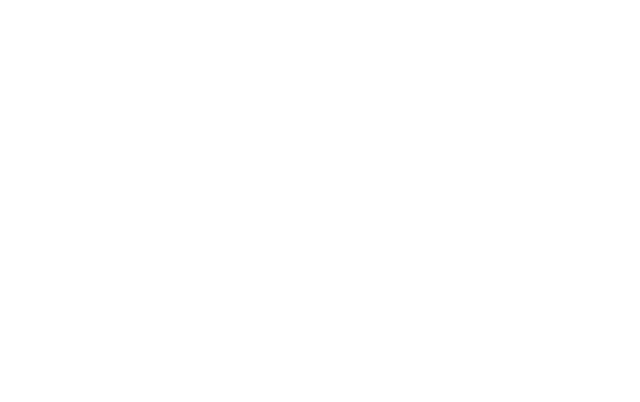
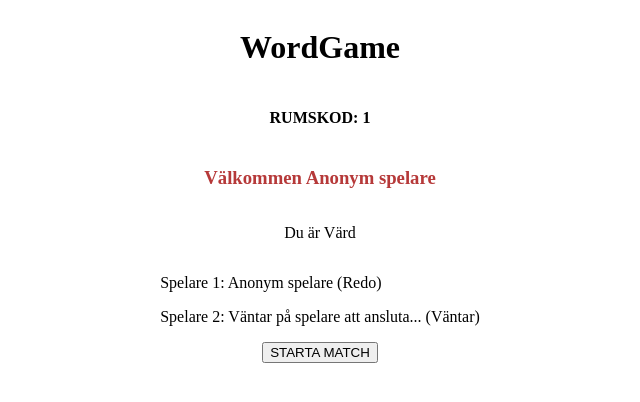
Before and after one commit to robinhel/WordGame, a React (Vite) app: page /create-game/1 in a window 1280 px wide. Before the commit this address had no page. Shown: the top 402 px of the page, without its empty margins (320-960 px from the left). Built offline with nearby package versions, Linux system fonts and the light colour scheme.

Commit message:
added random game id/code

```diff
--- a/src/CreateGame.tsx
+++ /dev/null
@@ -1,38 +0,0 @@
-import '../sass/createGamePage.scss';
-import { useState, useEffect } from 'react'
-import { useNavigate, useLocation } from 'react-router-dom'
-
-
-
-CreateGame.route = {
-  path: '/create-game',
-  index: 2
-};
-
-export default function CreateGame() {
-
-        const location = useLocation();
-
-        const username = location.state?.username || 'Anonym spelare';
-
-
-
-
-    return (
-    <>
-      <div className='createGame'>
-        <h1 className="title">WordGame</h1>
-        <h3 id="welcomeText">Välkommen {username}</h3>
-        <div className="gamebuttons">
-        </div>
-        <div className="currentPlayers">
-            <p>Player 1 {username} - Status : Joined </p>
-            <p>Player 2 - Status : Waiting</p>
-        </div>
-        <button className="startButton">
-            STARTA MATCH
-        </button>
-      </div>
-    </>
-  );
-}
--- /dev/null
+++ b/src/Lobby.tsx
@@ -0,0 +1,43 @@
+import '../sass/createGamePage.scss';
+import { useState, useEffect } from 'react'
+import { useParams ,useNavigate, useLocation } from 'react-router-dom'
+
+
+
+Lobby.route = {
+  path: '/create-game',
+  index: 2
+};
+
+export default function Lobby({ isHost }: { isHost: boolean }) {
+
+        const { gameCode } = useParams();
+
+
+        const location = useLocation();
+
+        const username = location.state?.username || 'Anonym spelare';
+
+    return (
+    <>
+      <div className='createGame'>
+        <h1 className="title">WordGame</h1>
+        <h4 className="room-code">RUMSKOD:  {gameCode}</h4>
+        <h3 id="welcomeText">Välkommen {username}</h3>
+
+        <p>Du är {isHost ? 'Värd' : 'Gäst'} </p>
+        <div className="currentPlayers">
+          <p>Spelare 1: {isHost ? username : 'Värden'} (Redo)</p>
+          <p>Spelare 2: {isHost ? 'Väntar på spelare att ansluta...' : username} ({isHost ? 'Väntar' : 'Redo'})</p>
+        </div>
+        {isHost && (
+        <button className="startButton">STARTA MATCH</button>
+        )}
+
+        {!isHost && (
+          <p className='waiting-message'>Väntar på att värden ska starta matchen...</p>
+        )}
+      </div>
+    </>
+  );
+}
--- a/src/StartPage.tsx
+++ b/src/StartPage.tsx
@@ -8,7 +8,10 @@ export default function StartPage() {
   const navigate = useNavigate();
 
   const createGame = () => {
-    navigate('/create-game', {state: {username : username}})
+
+    const randomCode = Math.random().toString(36).substring(2, 7).toUpperCase();
+
+    navigate(`/create-game/${randomCode}`, {state: {username : username}})
   }
 
   const joinGame = () => {
--- a/src/main.tsx
+++ b/src/main.tsx
@@ -2,14 +2,15 @@ import { StrictMode } from 'react'
 import { createRoot } from 'react-dom/client'
 import { BrowserRouter, Routes, Route } from 'react-router-dom'
 import StartPage from './StartPage.tsx'
-import CreateGame from './CreateGame.tsx'
+import Lobby from './Lobby.tsx'
 
 createRoot(document.getElementById('root')!).render(
   <StrictMode>
     <BrowserRouter>
       <Routes>
         <Route path="/" element={<StartPage />} />
-        <Route path="/create-game" element={<CreateGame />} />
+        <Route path="/create-game/:gameCode" element={<Lobby isHost={true} />} />
+        <Route path="/join-game" element={<Lobby isHost={false} />} />
       </Routes>
     </BrowserRouter>
   </StrictMode>,
```
Also changed, not shown: 2 other files (tests, documents, lock files or other folders).
